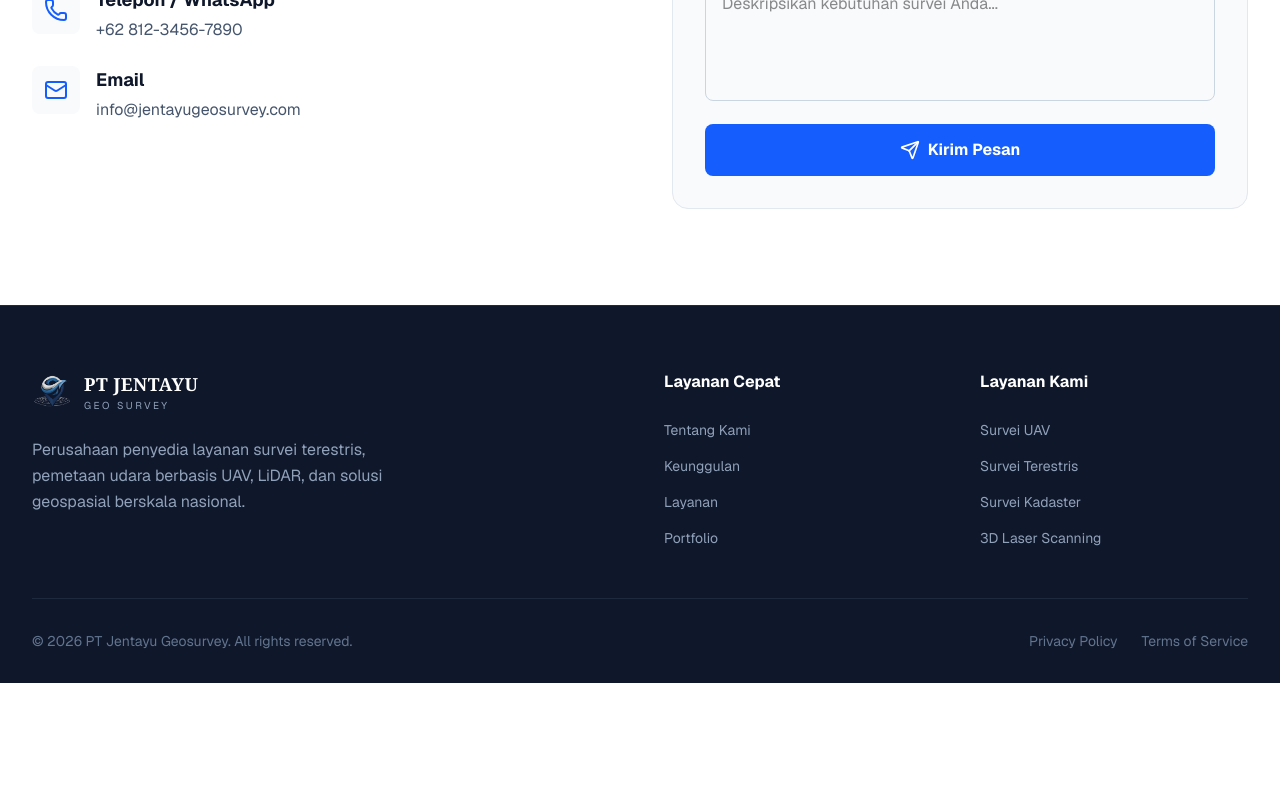
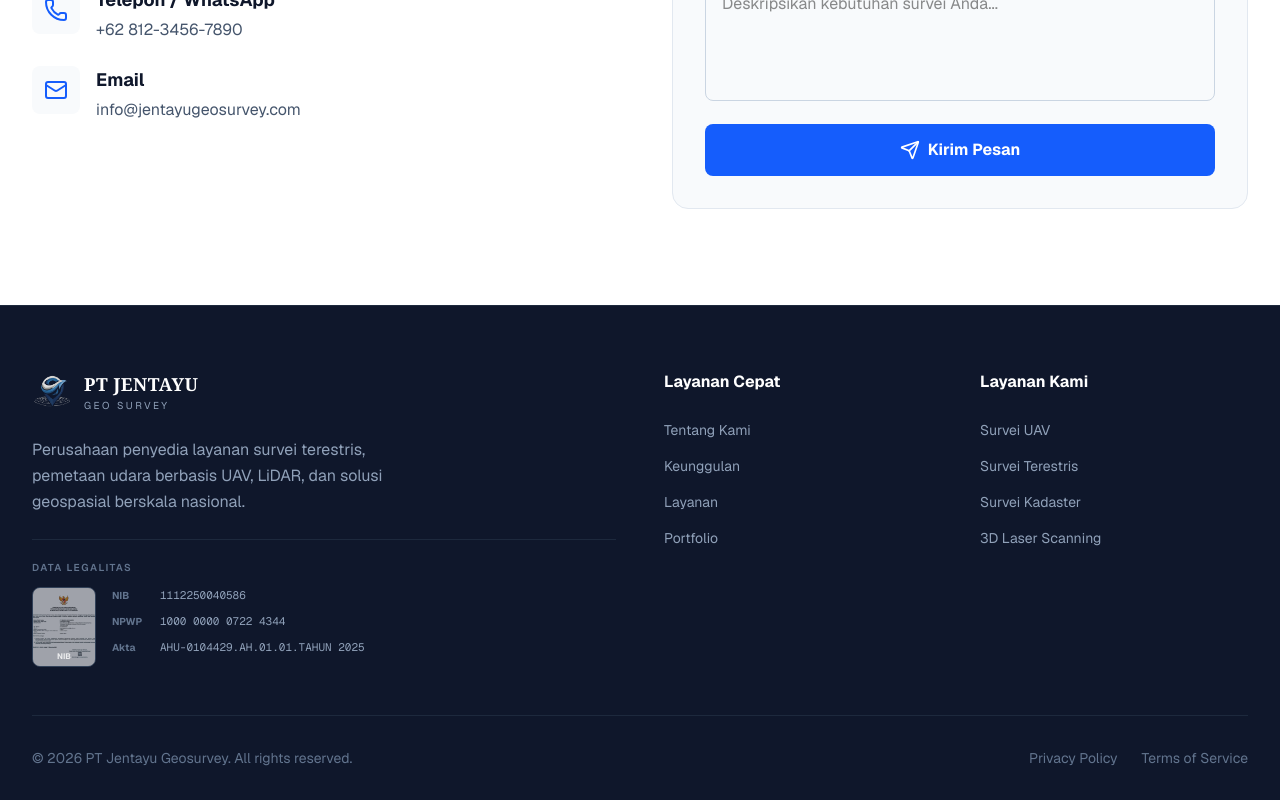
Before and after one commit to adityasuhendar/alur, a Next.js app: page / in a window 1280 px wide. Shown: the part 6292-7092 px from the top of the page. Before the commit the page ends 6975 px from the top, so only its background shows below. Built offline with nearby package versions, Linux system fonts and the light colour scheme.

Commit message:
add data legalitas

```diff
--- a/src/components/Footer.jsx
+++ b/src/components/Footer.jsx
@@ -1,11 +1,22 @@
 "use client";
 
-import { motion } from "framer-motion";
+import { useState, useEffect } from "react";
+import { motion, AnimatePresence } from "framer-motion";
+import { X } from "lucide-react";
 
 export default function Footer() {
   const currentYear = new Date().getFullYear();
+  const [showDoc, setShowDoc] = useState(false);
+
+  // Close on Escape key
+  useEffect(() => {
+    const handler = (e) => { if (e.key === "Escape") setShowDoc(false); };
+    window.addEventListener("keydown", handler);
+    return () => window.removeEventListener("keydown", handler);
+  }, []);
 
   return (
+    <>
       <footer className="bg-slate-900 border-t border-slate-800 pt-16 pb-8">
         <div className="max-w-7xl mx-auto px-4 sm:px-6 lg:px-8">
           <motion.div
@@ -31,6 +42,42 @@ export default function Footer() {
               <p className="text-slate-400 max-w-sm leading-relaxed mb-6">
                 Perusahaan penyedia layanan survei terestris, pemetaan udara berbasis UAV, LiDAR, dan solusi geospasial berskala nasional.
               </p>
+
+              {/* Legal Data */}
+              <div className="border-t border-slate-800 pt-5">
+                <p className="text-[10px] font-semibold tracking-[0.15em] uppercase text-slate-500 mb-3">Data Legalitas</p>
+                <div className="flex items-start gap-4">
+                  {/* Document thumbnail — opens modal */}
+                  <button
+                    onClick={() => setShowDoc(true)}
+                    title="Lihat Dokumen NIB"
+                    className="flex-shrink-0 w-16 h-20 rounded-lg overflow-hidden border border-slate-700 hover:border-blue-500 transition-colors group relative cursor-zoom-in"
+                  >
+                    <img
+                      src="/surat.png"
+                      alt="Dokumen NIB PT Jentayu Geo Survey"
+                      className="w-full h-full object-cover object-top group-hover:scale-105 transition-transform duration-300"
+                    />
+                    <div className="absolute inset-0 bg-slate-900/40 group-hover:bg-slate-900/10 transition-colors flex items-end justify-center pb-1">
+                      <span className="text-[8px] font-bold text-white/80">NIB</span>
+                    </div>
+                  </button>
+
+                  {/* Legal numbers */}
+                  <div className="space-y-2 flex-1">
+                    {[
+                      { label: "NIB", value: "1112250040586" },
+                      { label: "NPWP", value: "1000 0000 0722 4344" },
+                      { label: "Akta", value: "AHU-0104429.AH.01.01.TAHUN 2025" },
+                    ].map(({ label, value }) => (
+                      <div key={label} className="flex items-baseline gap-2">
+                        <span className="text-[10px] font-bold text-slate-500 w-10 flex-shrink-0">{label}</span>
+                        <span className="text-[11px] text-slate-400 font-mono leading-relaxed">{value}</span>
+                      </div>
+                    ))}
+                  </div>
+                </div>
+              </div>
             </div>
 
             <div>
@@ -78,5 +125,46 @@ export default function Footer() {
           </motion.div>
         </div>
       </footer>
+
+      {/* Lightbox Modal */}
+      <AnimatePresence>
+        {showDoc && (
+          <motion.div
+            initial={{ opacity: 0 }}
+            animate={{ opacity: 1 }}
+            exit={{ opacity: 0 }}
+            transition={{ duration: 0.2 }}
+            className="fixed inset-0 z-[9999] flex items-center justify-center p-4 bg-black/80 backdrop-blur-sm"
+            onClick={() => setShowDoc(false)}
+          >
+            <motion.div
+              initial={{ scale: 0.92, opacity: 0 }}
+              animate={{ scale: 1, opacity: 1 }}
+              exit={{ scale: 0.92, opacity: 0 }}
+              transition={{ duration: 0.25, ease: [0.25, 0.1, 0.25, 1] }}
+              className="relative max-w-lg w-full bg-white rounded-2xl overflow-hidden shadow-2xl"
+              onClick={(e) => e.stopPropagation()}
+            >
+              {/* Close button */}
+              <button
+                onClick={() => setShowDoc(false)}
+                className="absolute top-3 right-3 z-10 bg-slate-900/70 hover:bg-slate-900 text-white rounded-full p-1.5 transition-colors"
+                aria-label="Tutup"
+              >
+                <X className="h-4 w-4" />
+              </button>
+
+              <img
+                src="/surat.png"
+                alt="Dokumen NIB PT Jentayu Geo Survey"
+                className="w-full h-auto"
+              />
+            </motion.div>
+
+            <p className="absolute bottom-6 text-white/40 text-xs">Klik di luar untuk menutup · ESC</p>
+          </motion.div>
+        )}
+      </AnimatePresence>
+    </>
   );
 }
```
Also changed, not shown: public/surat.png (added). Lines whose indentation alone changed are shown as unchanged.
